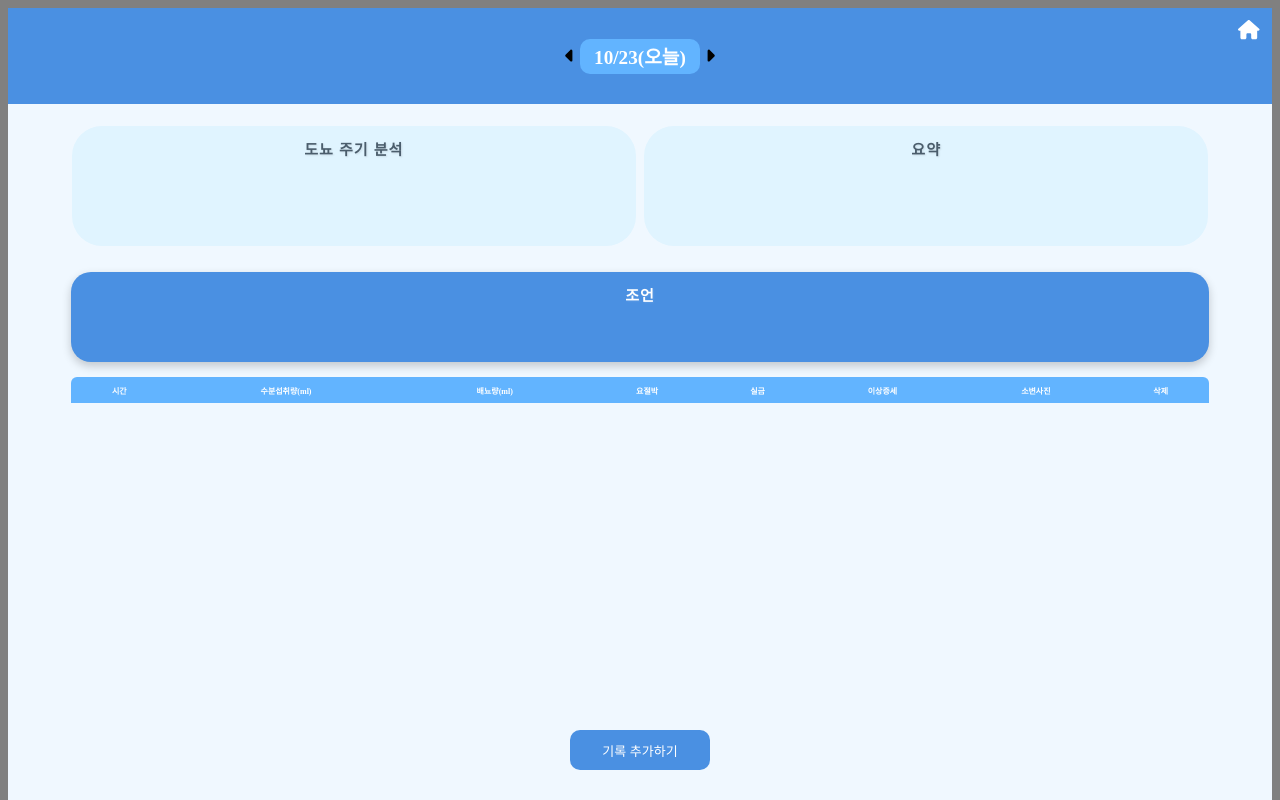
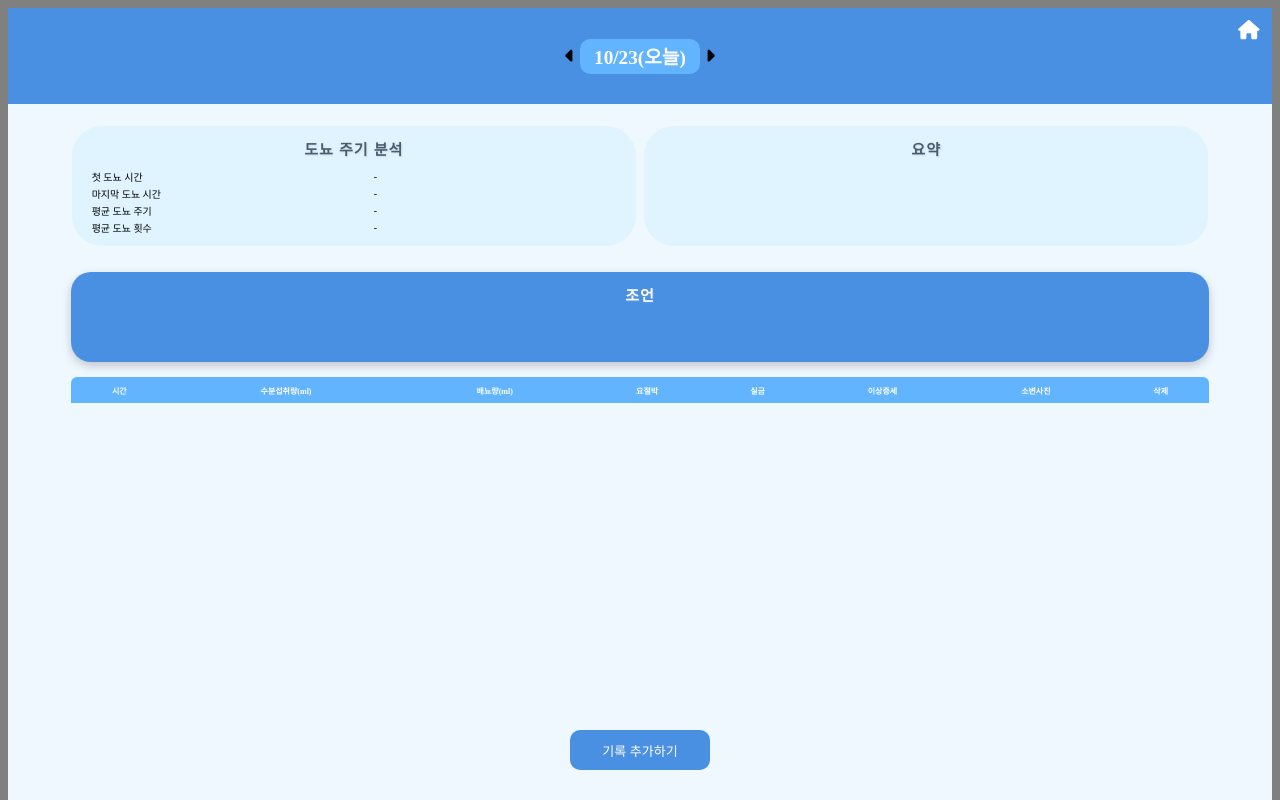
Before and after one commit to zensen6/medicare, a React (Create React App) app: page /result in a window 1280 px wide. Shown: the top 800 px of the page. Built offline with nearby package versions, Linux system fonts and the light colour scheme.

Commit message:
resolvred

```diff
--- a/src/Component/Intro.js
+++ b/src/Component/Intro.js
@@ -111,12 +111,15 @@ function Intro() {
             var firstIdx = data2.length-1;
             var lastIdx = data2.length-1;
             for(let i =data2.length-1; i>=0;i--){
-                if(data2[lastIdx]?.["time"]?.["value"]?.split(0) < "05"){
+                if(data2[lastIdx]?.["time"]?.["value"]?.split(":")[0] < "05"){
                     continue;
                 }
                 lastDay = values["date"]?.["value"]?.substring(5,7) + '/' + values["date"]?.["value"]?.substring(8,10);
                 lastIdx = i;
                 break;
+            }
+            if(lastIdx === 0 && data2[lastIdx]?.["time"]?.["value"]?.split(":")[0] < "05"){
+                return;
             }
 
             firstIdx = lastIdx;
@@ -125,11 +128,12 @@ function Intro() {
                 var values = data2[i];
                 var dateHere = values["date"]?.["value"]?.substring(5,7) + '/' + values["date"]?.["value"]?.substring(8,10);
                 if(lastDay !== dateHere) break;
-                if(data2[i]["time"]?.["value"]?.split(0) < "05"){
+                if(data2[i]["time"]?.["value"]?.split(":")[0] < "05"){
                     break;
                 }
                 firstIdx = i;
             }
+            console.log("first:", firstIdx, lastIdx);
             var first = data2[firstIdx]?.["time"]?.["value"];
             var last = data2[lastIdx]?.["time"]?.["value"];
 
--- a/src/Component/Result.css
+++ b/src/Component/Result.css
@@ -204,3 +204,23 @@ tr:last-child td:last-child {
     font-size: 13px;
     z-index: 1000;
 }
+
+
+.grid{
+    display : grid;
+    margin : 10px;
+    width: 100%;
+    height: 90%;
+    grid-template-columns: 1fr 1fr;
+    grid-template-rows: 1fr 1fr 1fr 1fr;
+}
+
+.GridItem{
+    display: flex;
+    margin-left: 20px;
+    justify-content: start;
+    width: 100%;
+    height: 100%;
+    font-size: 10px;
+    align-items: center;
+}
--- a/src/Component/Result.js
+++ b/src/Component/Result.js
@@ -3,6 +3,7 @@ import "./Popup.css";
 import data from "../Data/data.json";
 import {useState, useEffect} from "react";
 import {useNavigate} from "react-router-dom";
+import json from "../Data/data.json";
 import { FontAwesomeIcon } from "@fortawesome/react-fontawesome";
 import { faCaretRight, faCaretLeft, faTrash, faHouse } from "@fortawesome/free-solid-svg-icons";
 import { library } from "@fortawesome/fontawesome-svg-core";
@@ -25,6 +26,145 @@ const Result = () => {
 
     const [month, setMonth] = useState(curMonth);
     const [day, setDay] = useState(curDay);
+
+    const [total, setTotal] = useState(0);
+    const [baenow, setBaenow] = useState(0);
+    const [Y, setY] = useState([0, 0, 0, 0, 0]); // Y 값을 상태로 관리
+    const [calen, setCalen] = useState([0,0,0,0,0]);
+    const [avg, setAvg] = useState(0);
+    const [len, setLen] = useState(0);
+    const [diff, setDiff] = useState(0);
+    const [firstS, setFirstS] = useState("-");
+    const [lastS, setLastS] = useState("-");
+    const [fIdx, setFIdx] = useState(0);
+    const [lIdx, setLIdx] = useState(0);
+    const [freq, setFreq] = useState("-");
+    const Now = new Date();
+    const NowString = String(curDate.getMonth()+1).padStart(2,'0') + '/' + String(curDate.getDate()).padStart(2,'0');
+
+
+    function getMinuteDifference(time1, time2) {
+        // 시간과 분을 분리 (예: "08:11" => ["08", "11"])
+        const [hours1, minutes1] = time1.split(":").map(Number);
+        const [hours2, minutes2] = time2.split(":").map(Number);
+
+        // 총 분 계산
+        const totalMinutes1 = hours1 * 60 + minutes1;
+        const totalMinutes2 = hours2 * 60 + minutes2;
+
+        // 분 차이 계산
+        return Math.abs(totalMinutes1 - totalMinutes2);
+    }
+
+
+    useEffect(()=>{
+
+        const datesToCheck = [];
+        for (let i = 0; i <= 4; i++) {
+            const pastDate = new Date(Now);
+            pastDate.setDate(Now.getDate() - i); // i일 전 날짜
+        }
+        let bn = 0;
+        let newTotal = 0; // 새로운 총합을 저장할 변수
+        let newY = [0, 0, 0, 0, 0]; // 새로운 Y 값을 저장할 배열
+
+        for(let i = 0; i < json.length; i++){
+            var values = Object.values(json[i]);
+            const nowString = values[0];
+            bn += parseInt(values[3]);
+
+            if(!datesToCheck.includes(nowString)) continue;
+            if(nowString === (String(curDate.getMonth()+1).padStart(2,'0') + '/' + String(curDate.getDate()).padStart(2,'0'))){
+                newTotal += parseInt(values[2]);
+            }
+
+        }
+
+
+
+
+        const data2 = JSON.parse(localStorage.getItem("data"));
+
+        setLen(json.length + (data2 != null ? data2.length : 0));
+
+        if(data2 != null && data2.length > 0){
+            for(let i =0; i<data2.length;i++){
+                var values = data2[i];
+                var selectedDate = values["date"]["value"].substring(5,7) + '/' + values["date"]["value"].substring(8,10);
+                bn += parseInt(values["drunk"]["value"]);
+
+                if(!datesToCheck.includes(selectedDate)) continue;
+                if(NowString === selectedDate) newTotal += parseInt(values["drunk"]["value"]); // 현재 날짜에 해당하는 water 값 추가
+                for(let j=0;j<5;j++){
+                    if(datesToCheck[j] === selectedDate){
+                        newY[j] += (values["silgeum"]["value"] == 'Y' ? 1 : 0);
+                    }
+                }
+            }
+
+        }
+
+
+
+        if(data2 != null && data2.length > 0){
+            console.log("not empty");
+            var lastDay = values["date"]?.["value"]?.substring(5,7) + '/' + values["date"]?.["value"]?.substring(8,10);
+            var firstIdx = data2.length-1;
+            var lastIdx = data2.length-1;
+            for(let i =data2.length-1; i>=0;i--){
+                if(data2[lastIdx]?.["time"]?.["value"]?.split(":")[0] < "05"){
+                    continue;
+                }
+                lastDay = values["date"]?.["value"]?.substring(5,7) + '/' + values["date"]?.["value"]?.substring(8,10);
+                lastIdx = i;
+                break;
+            }
+
+            if(lastIdx === 0 && data2[lastIdx]?.["time"]?.["value"]?.split(":")[0] < "05"){
+                return;
+            }
+
+            firstIdx = lastIdx;
+
+            for(let i = lastIdx; i>=0;i--){
+                var values = data2[i];
+                var dateHere = values["date"]?.["value"]?.substring(5,7) + '/' + values["date"]?.["value"]?.substring(8,10);
+                if(lastDay !== dateHere) break;
+                if(data2[i]["time"]?.["value"]?.split(":")[0] < "05"){
+                    break;
+                }
+                firstIdx = i;
+            }
+            var first = data2[firstIdx]?.["time"]?.["value"];
+            var last = data2[lastIdx]?.["time"]?.["value"];
+
+            setDiff(getMinuteDifference(first, last));
+
+            if(first.split(":")[0] < "12"){
+                setFirstS("오전 " + `${parseInt(first.split(":")[0])}` + '시 ' + first.split(":")[1] + '분');
+            }else{
+                setFirstS("오후 " + `${parseInt(first.split(":")[0]) - 12}` + '시 ' + first.split(":")[1] + '분');
+            }
+
+            if(last.split(":")[0] < "12"){
+                setLastS("오전 " + `${parseInt(last.split(":")[0])}` + '시 ' + last.split(":")[1] + '분');
+            }else{
+                setLastS("오후 " + `${parseInt(last.split(":")[0]) - 12}` + '시 ' + last.split(":")[1] + '분');
+            }
+
+            setFIdx(firstIdx);
+            setLIdx(lastIdx);
+
+        }
+
+        setBaenow(bn);
+
+        setTotal(newTotal); // 총합 업데이트
+        setAvg(total / json.length);
+        setY(newY); // Y 값 업데이트
+
+    },[]);
+
 
     const navigate = useNavigate();
 
@@ -262,6 +402,34 @@ const Result = () => {
                     <div className="SummaryTitle">
                         도뇨 주기 분석
                     </div>
+                    <div className="grid">
+                    <div className="GridItem">
+                            첫 도뇨 시간
+                        </div>
+                        <div className="GridItem" style={{textAlign: "right"}}>
+                            {firstS}
+                        </div>
+                        <div className="GridItem">
+                            마지막 도뇨 시간
+                        </div>
+                        <div className="GridItem">
+                            {lastS}
+                        </div>
+                        <div className="GridItem">
+                            평균 도뇨 주기
+                        </div>
+                        <div className="GridItem">
+                            {(lIdx === fIdx && fIdx === 0) ? '-' : Math.ceil((diff / (lIdx - fIdx + 1))*10)/10 + '분'}
+                        </div>
+                        <div className="GridItem">
+                            평균 도뇨 횟수
+                        </div>
+                        <div className="GridItem">
+                            {(lIdx === fIdx && fIdx === 0) ? '-' : `${lIdx - fIdx + 1} 회`}
+                        </div>
+
+                    </div>
+
                 </div>
                 <div className="GrayBlock">
                     <div className="SummaryTitle">
```
